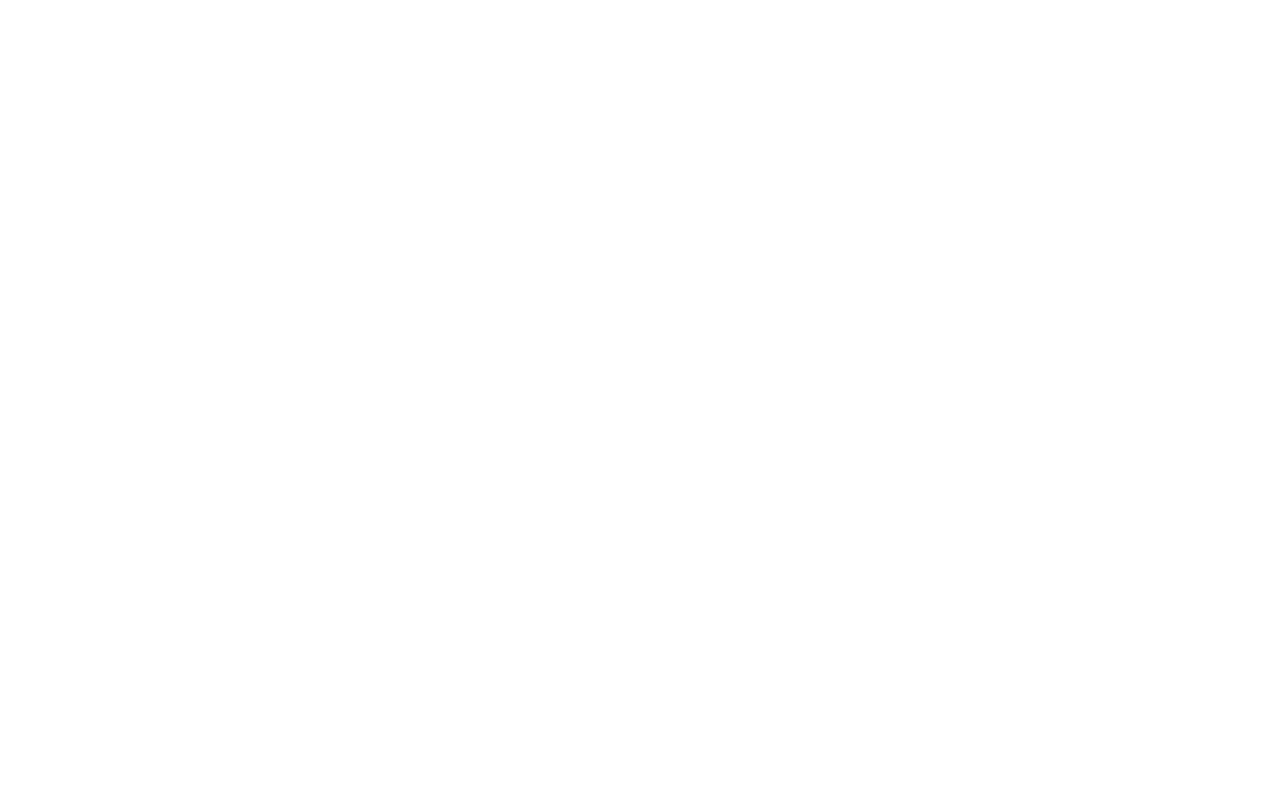
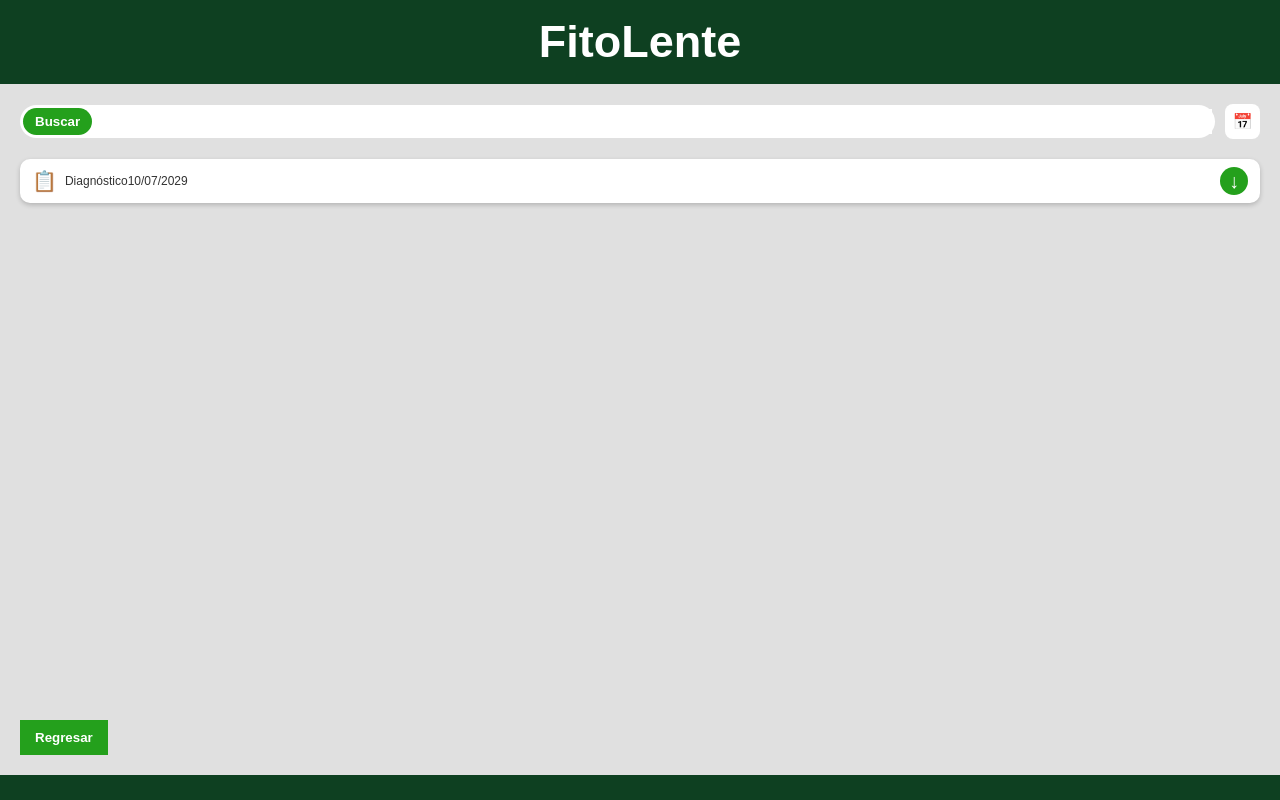
Before and after one commit to Arejic/FitoLente, a React (Vite) app: page /prehistorial in a window 1280 px wide. Before the commit this address had no page. Built offline with nearby package versions, Linux system fonts and the light colour scheme.

Commit message:
Anexo de funcion de historial

```diff
--- a/src/App.jsx
+++ b/src/App.jsx
@@ -5,6 +5,7 @@
 import Diagnostico from "./pages/Diagnostico";
 import Resultado from "./pages/Resultado";
 import Carga from "./pages/Carga";
+import Prehistorial from "./pages/Prehistorial.jsx";
 
 
 function App(){
@@ -37,11 +38,16 @@
           element={<Carga />}
         />
 
+        <Route
+          path="/diagnostico"
+          element={<Diagnostico />}
+        />
 
-        <Route
-          path="/resultado"
-          element={<Resultado />}
+         <Route
+          path="/prehistorial"
+          element={<Prehistorial />}
         />
+
 
       </Routes>
 
--- a/src/assets/css/style.css
+++ b/src/assets/css/style.css
@@ -375,3 +375,221 @@
     background:#128512;
 
 }
+/* BUSCADOR */
+
+.search-row{
+
+    display:flex;
+    align-items:center;
+    gap:10px;
+    width:100%;
+
+}
+
+
+
+.search-box{
+
+    display:flex;
+
+    align-items:center;
+
+    background:white;
+
+    border-radius:20px;
+
+    padding:3px;
+
+    flex:1;
+
+}
+
+
+
+.btn-buscar{
+
+    background:#24A01C;
+
+    color:white;
+
+    border:none;
+
+    padding:6px 12px;
+
+    border-radius:15px;
+
+    font-weight:bold;
+
+}
+
+
+
+.input-buscar{
+
+    border:none;
+
+    outline:none;
+
+    width:100%;
+
+    padding:5px;
+
+}
+
+
+
+/* CALENDARIO */
+
+.btn-calendar{
+
+    width:35px;
+
+    height:35px;
+
+    background:white;
+
+    border-radius:8px;
+
+    display:flex;
+
+    justify-content:center;
+
+    align-items:center;
+
+    cursor:pointer;
+
+    position:relative;
+
+}
+
+
+.btn-calendar input{
+
+    position:absolute;
+
+    opacity:0;
+
+    width:100%;
+
+    height:100%;
+
+    cursor:pointer;
+
+}
+
+
+
+
+/* TARJETAS */
+
+
+.history-list{
+
+    width:100%;
+
+    display:flex;
+
+    flex-direction:column;
+
+    gap:12px;
+
+}
+
+
+
+.history-card{
+
+    background:white;
+
+    border-radius:10px;
+
+    padding:8px 12px;
+
+    display:flex;
+
+    justify-content:space-between;
+
+    align-items:center;
+
+    box-shadow:0 2px 5px rgba(0,0,0,.2);
+
+}
+
+
+
+.history-info{
+
+    display:flex;
+
+    align-items:center;
+
+    gap:8px;
+
+}
+
+
+
+.history-title{
+
+    font-size:12px;
+
+    color:#333;
+
+}
+
+
+
+.icon-documento{
+
+    font-size:20px;
+
+}
+
+
+
+
+.btn-download{
+
+    width:28px;
+
+    height:28px;
+
+    border-radius:50%;
+
+    border:none;
+
+    background:#24A01C;
+
+    color:white;
+
+    font-size:20px;
+
+    font-weight:bold;
+
+}
+
+
+
+.footer-controls{
+
+    margin-top:auto;
+
+    width:100%;
+
+}
+
+
+
+.btn-regresar{
+
+    background:#24A01C;
+
+    color:white;
+
+    border:none;
+
+    padding:10px 15px;
+
+    font-weight:bold;
+
+}
--- a/src/pages/Menu.jsx
+++ b/src/pages/Menu.jsx
@@ -59,7 +59,7 @@
 
 <button
 className="btn"
-onClick={()=>alert("Historial no implementado")}
+onClick={()=>navigate("/prehistorial")}
 >
 Historial
 </button>
--- /dev/null
+++ b/src/pages/Prehistorial.jsx
@@ -0,0 +1,288 @@
+import { useState } from "react";
+import { useNavigate } from "react-router-dom";
+
+
+function Prehistorial(){
+
+
+    const navigate = useNavigate();
+
+
+    const [fechaFiltro,setFechaFiltro] = useState("");
+
+    const [busqueda,setBusqueda] = useState("");
+
+
+
+    const regresar = () => {
+
+        navigate("/menu");
+
+    };
+
+
+
+    const historial = [
+
+        {
+            fecha:"10/07/2029",
+            diagnostico:"Diagnóstico"
+        },
+
+    ];
+
+
+
+
+    const filtrados = historial.filter(item=>{
+
+
+        return (
+
+            item.fecha.includes(fechaFiltro)
+
+            ||
+
+            item.diagnostico
+            .toLowerCase()
+            .includes(busqueda.toLowerCase())
+
+        );
+
+
+    });
+
+
+
+
+
+    return (
+
+        <div className="mobile-container">
+
+
+
+            <header className="header">
+
+                <h1>
+                    FitoLente
+                </h1>
+
+            </header>
+
+
+
+
+
+            <main className="content">
+
+
+
+
+
+                {/* BUSCADOR */}
+
+                <div className="search-row">
+
+
+
+                    <div className="search-box">
+
+
+                        <button className="btn-buscar">
+
+                            Buscar
+
+                        </button>
+
+
+
+                        <input
+
+                            type="text"
+
+                            className="input-buscar"
+
+                            value={busqueda}
+
+                            onChange={
+                                e=>setBusqueda(e.target.value)
+                            }
+
+                        />
+
+
+                    </div>
+
+
+
+
+
+                    {/* CALENDARIO */}
+
+
+                    <label className="btn-calendar">
+
+
+                        📅
+
+
+                        <input
+
+                            type="date"
+
+                            value={fechaFiltro}
+
+                            onChange={
+                                e=>setFechaFiltro(e.target.value)
+                            }
+
+                        />
+
+
+                    </label>
+
+
+
+                </div>
+
+
+
+
+
+
+
+                {/* HISTORIAL */}
+
+
+
+                <div className="history-list">
+
+
+
+                    {
+
+                    filtrados.map((item,index)=>(
+
+
+
+                        <div
+
+                            className="history-card"
+
+                            key={index}
+
+                        >
+
+
+
+
+                            <div className="history-info">
+
+
+
+                                <span className="icon-documento">
+
+                                    📋
+
+                                </span>
+
+
+
+                                <span className="history-title">
+
+
+                                    {item.diagnostico}
+
+                                    {item.fecha}
+
+
+                                </span>
+
+
+
+                            </div>
+
+
+
+
+
+
+                            <button
+
+                                className="btn-download"
+
+                                title="Descargar reporte"
+
+                            >
+
+
+                                ↓
+
+
+                            </button>
+
+
+
+
+                        </div>
+
+
+
+                    ))
+
+                    }
+
+
+
+                </div>
+
+
+
+
+
+
+
+                <div className="footer-controls">
+
+
+                    <button
+
+                        className="btn-regresar"
+
+                        onClick={regresar}
+
+                    >
+
+                        Regresar
+
+
+                    </button>
+
+
+                </div>
+
+
+
+
+
+            </main>
+
+
+
+
+
+            <div className="footer-bar"></div>
+
+
+
+        </div>
+
+
+    );
+
+
+}
+
+
+export default Prehistorial;
```
